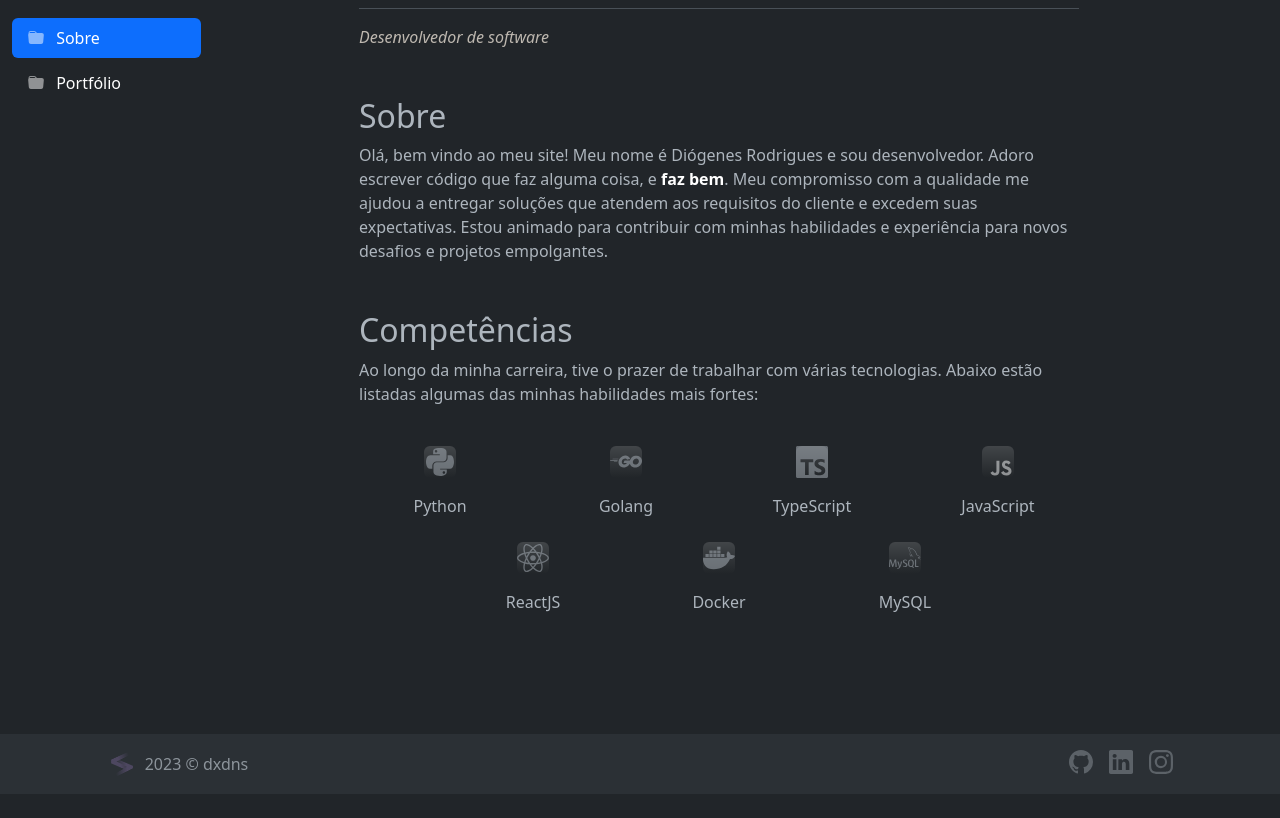
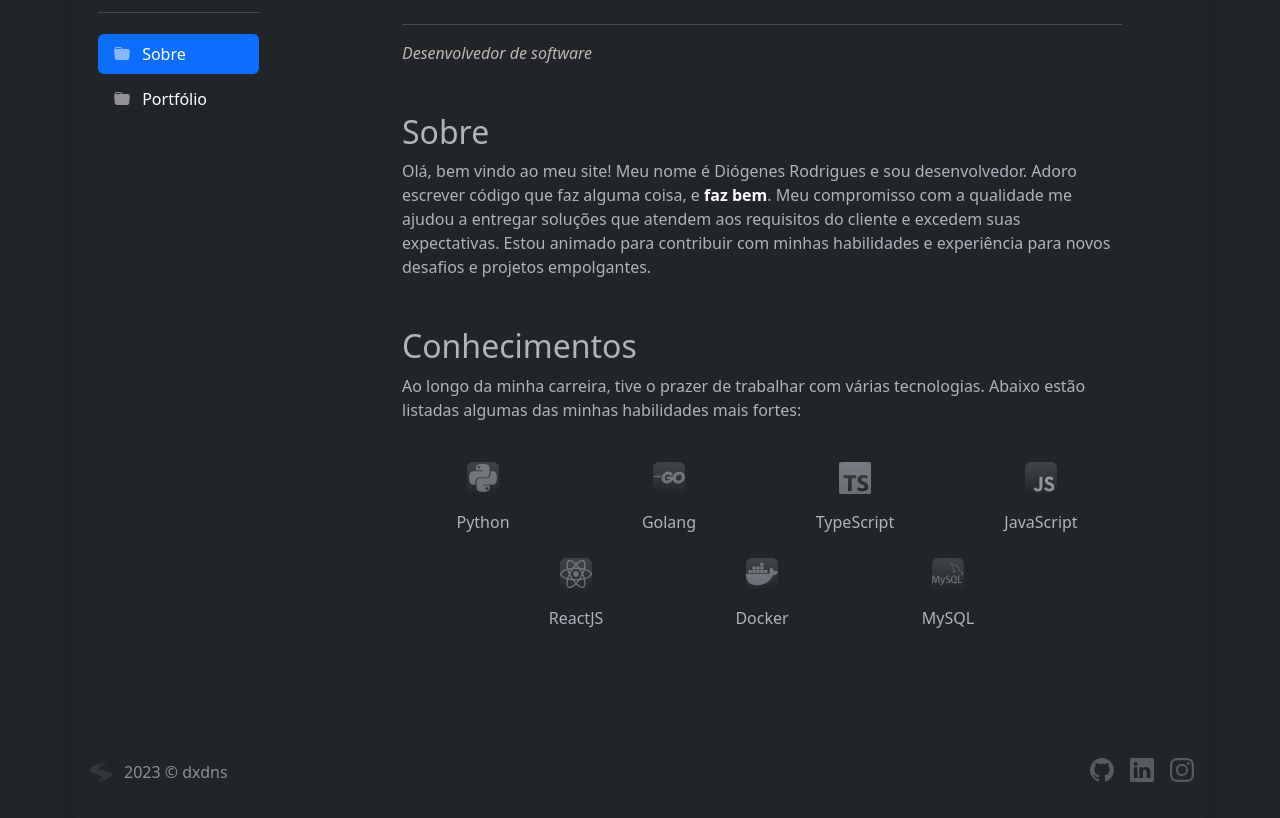
Before and after one commit to dxdns/dxdns.github.io, a Jekyll site: the page built from index.html, in a window 1280 px wide, cut to the strip 164-982 px from the top of the page. Built offline with Jekyll 4.4.1, drawn with Linux system fonts in a browser that asks for light colours; before the commit the page ends 958 px from its top, so only the background shows below that.

Commit message:
styles | footer

```diff
--- a/_includes/footer.html
+++ b/_includes/footer.html
@@ -13,10 +13,9 @@
     </symbol>
 </svg>
 
-<div class="d-flex flex-wrap justify-content-around align-items-center my-2">
 <div class="col-md-4 d-flex align-items-center">
     <a href="/" class="mb-3 me-2 mb-md-0 text-body-secondary text-decoration-none lh-1">
-            <img class="bi" width="30" height="24" alt="dxdns" src="/assets/images/logo17.png"
+        <img class="bi" width="30" height="24" alt="dxdns" src="/assets/images/dxdns.png"
             style="filter: invert(0.30)" />
     </a>
     <span class="mb-3 mb-md-0 text-body-secondary">2023 &copy; {{site.title}}</span>
@@ -48,4 +47,3 @@
         </a>
     </li>
 </ul>
-</div>
--- a/_layouts/default.html
+++ b/_layouts/default.html
@@ -38,6 +38,7 @@
 <body class="d-flex flex-column h-100">
   {% include nav-mobile.html %}
 
+  <div class="container shadow p-3 mb-5 rounded">
     <div class="container-fluid">
       <div class="row flex-wrap flex-md-nowrap">
         <aside class="col-md-2 col-lg-2 me-3">
@@ -55,10 +56,10 @@
         </main>
       </div>
     </div>
-
-  <footer class="footer mt-auto py-2 bg-body-tertiary">
+    <footer class="footer mt-auto py-2 d-flex flex-wrap justify-content-between align-items-center my-2">
       {% include footer.html %}
     </footer>
+  </div>
 
   <script src="/assets/js/bootstrap.bundle.min.js"></script>
   <script src="/assets/js/custom.js"></script>
--- a/index.html
+++ b/index.html
@@ -23,7 +23,7 @@ permalink: /
         Estou animado para contribuir com minhas habilidades e experiência para novos desafios e projetos empolgantes.
     </p>
 
-    <h2 class="mt-5">Competências</h2>
+    <h2 class="mt-5">Conhecimentos</h2>
     <p>Ao longo da minha carreira, tive o prazer de trabalhar com várias tecnologias.
         Abaixo estão listadas algumas das minhas habilidades mais fortes:</p>
     </p>
```
Also changed, not shown: assets/images/dxdns.png (added). Lines whose indentation alone changed are shown as unchanged.
